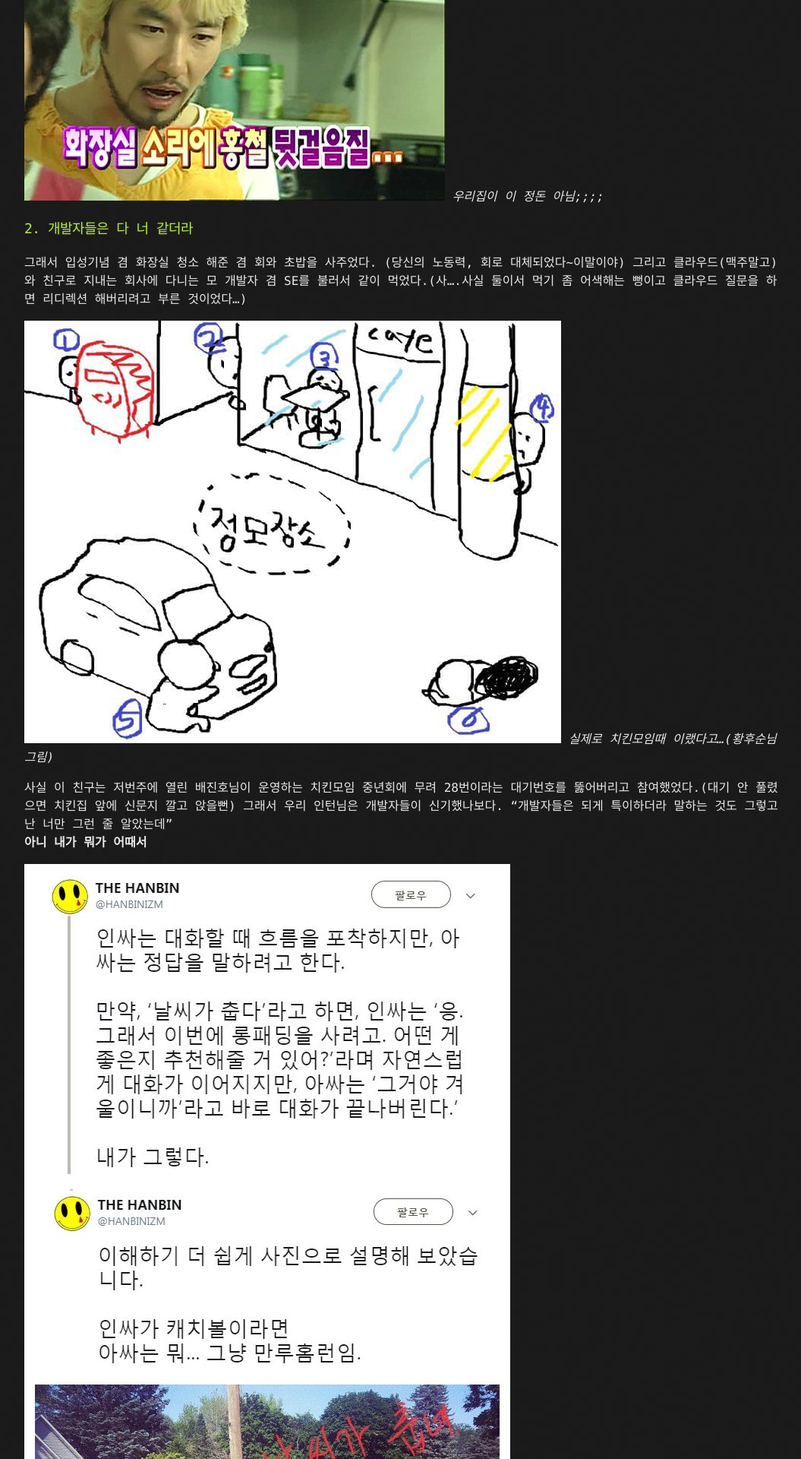
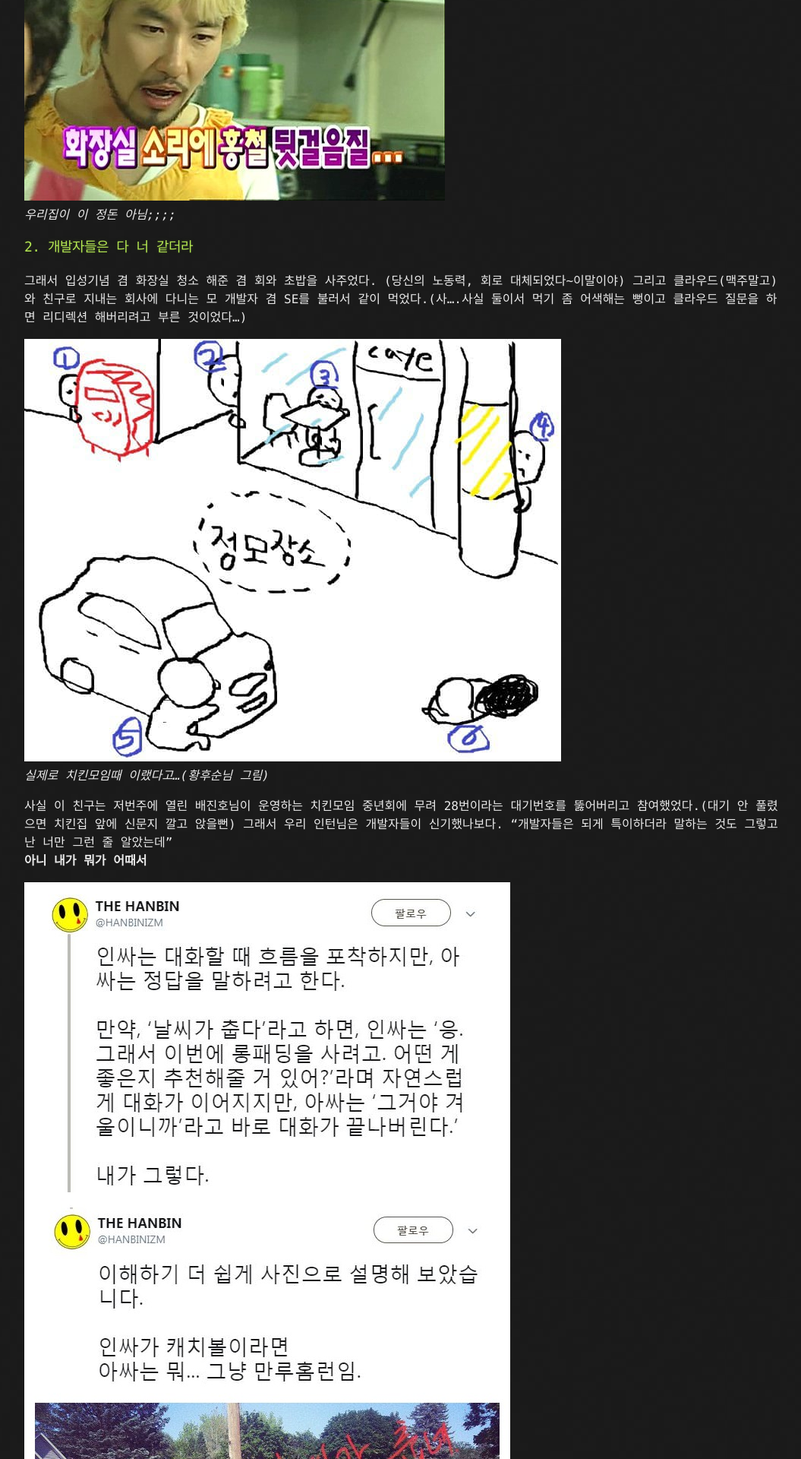
Before and after one commit to kooock/kooock.github.io, a Jekyll site: the page built from _posts/2019-08-26-developer_series.md, in a window 1280 px wide. Shown: the part 952-2872 px from the top of the page at 76% size, without its empty margins (108-1163 px from the left). Built offline with Jekyll 4.4.1, drawn with Linux system fonts in a browser that asks for light colours.

```diff
--- a/_posts/2019-08-26-developer_series.md
+++ b/_posts/2019-08-26-developer_series.md
@@ -23,21 +23,21 @@ category: DeveloperSeries
 달라도 너무 다른거 같은 우리... 뭐.. 문제없이 살 수 있겠지?!
 
 ![useful image]({{ site.url }}/assets/images/toilet.jpg)
-*우리집이 이 정돈 아님;;;;*
+*<br>우리집이 이 정돈 아님;;;;*
 
 ### 2. 개발자들은 다 너 같더라
 그래서 입성기념 겸 화장실 청소 해준 겸 회와 초밥을 사주었다. (당신의 노동력, 회로 대체되었다~이말이야)
 그리고 클라우드(맥주말고)와 친구로 지내는 회사에 다니는 모 개발자 겸 SE를 불러서 같이 먹었다.(사....사실 둘이서 먹기 좀 어색해는 뻥이고 클라우드 질문을 하면 리디렉션 해버리려고 부른 것이었다...)
 
 ![useful image]({{ site.url }}/assets/images/chiken_party.jpg)
-*실제로 치킨모임때 이랬다고...(황후순님 그림)*
+*<br>실제로 치킨모임때 이랬다고...(황후순님 그림)*
 
 사실 이 친구는 저번주에 열린 배진호님이 운영하는 치킨모임 중년회에 무려 28번이라는 대기번호를 뚫어버리고 참여했었다.(대기 안 풀렸으면 치킨집 앞에 신문지 깔고 앉을뻔)
 그래서 우리 인턴님은 개발자들이 신기했나보다. "개발자들은 되게 특이하더라 말하는 것도 그렇고 난 너만 그런 줄 알았는데"
 <br><strong>아니 내가 뭐가 어때서</strong>
 
 ![useful image]({{ site.url }}/assets/images/developer_ment.jpg)
-*개발자도 대충 비스무리...*
+*<br>개발자도 대충 비스무리...*
 
 <br>그 친구가 바라본 개발자는 대략 이런 모습이었다. 뭔가 알아들을 수 없는 단어로 이야기를 하고, 뭔가 내성적인거 같은데 대화는 잘 하는거 같고, 후배들 고민 되게 잘 들어주고 순수하며 뭔가 오타쿠 같은... 뭐 그런 느낌...
 <br>그 말은 들은 나는 "정확히보셨네요 고갱님"(아니 왜 수긍하는 건데...)
@@ -54,7 +54,7 @@ category: DeveloperSeries
 그렇다면 왜 개발자 커뮤니티는 이렇게 영향력이 커졌으며 그들끼리의 교류가 커진걸까?
 
 ![useful image]({{ site.url }}/assets/images/kcd.jpg)
-*이 커뮤니티들은 일부에 불과하다*
+*<br>이 커뮤니티들은 일부에 불과하다*
 
 내가 생각한 원인은 <strong>언어</strong>에 있다고 생각된다.
 언어가 일반인들에 비해 너무나 다른 개발자들은 그들과 어울리는 것 보다 같은 개발자들과 교류하는 게 더 편하다고 생각하는 모양이다. 그리고 거기서 정보도 얻을 수 있으니 개꿀아닌가?
```
